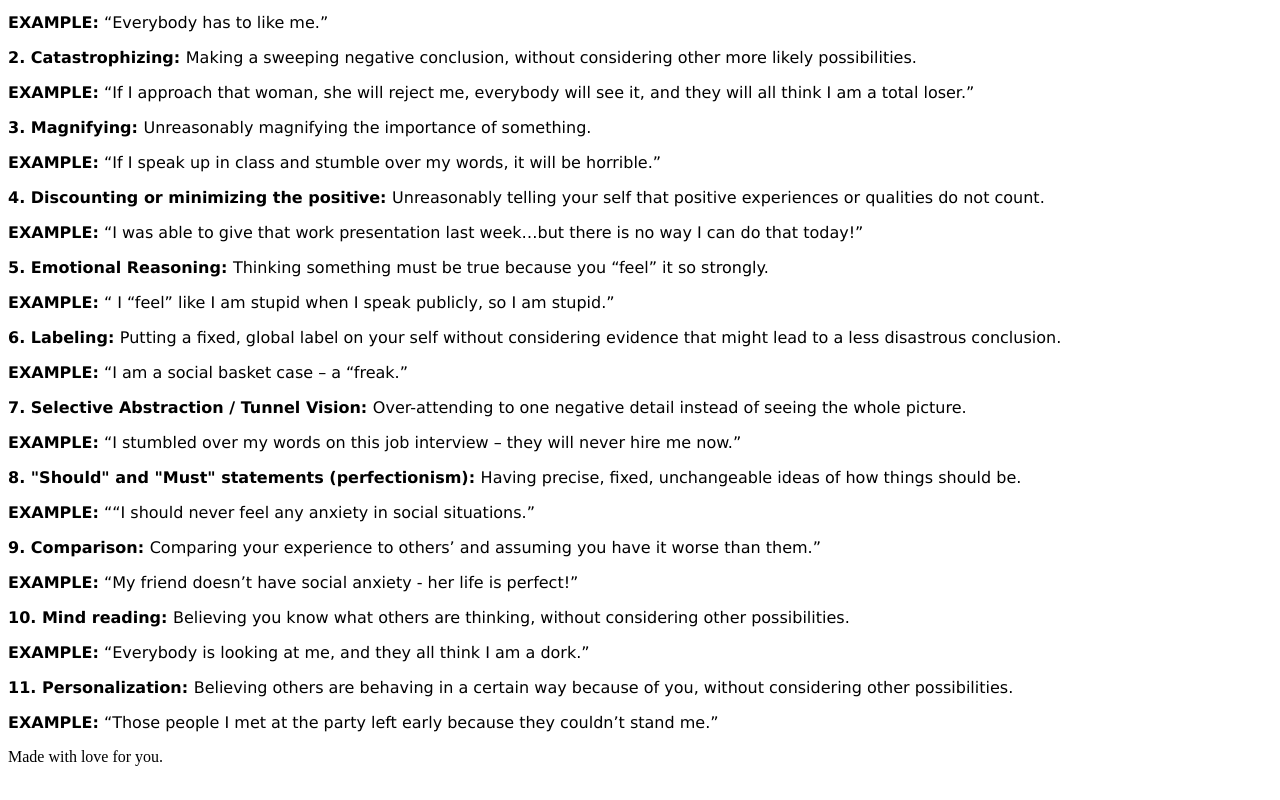
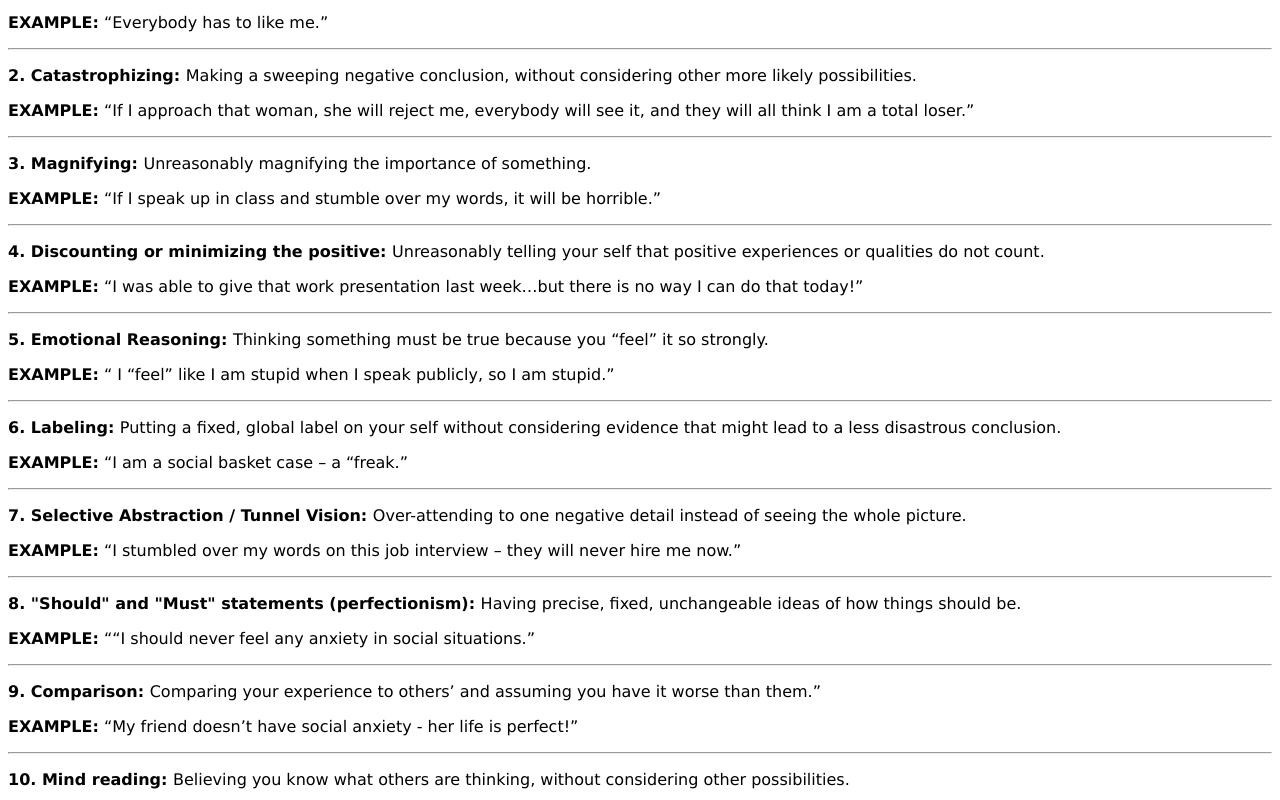
Before and after one commit to kellykaufman/Infinite-Loop-frontend, a Vue app: page /anxiety-themes in a window 1280 px wide. Shown: the part 540-1340 px from the top of the page. Built offline with nearby package versions, Linux system fonts and the light colour scheme; the HTML template or start-up script is replaced by a standard one.

Commit message:
puts breaks between anxieties

```diff
--- a/src/views/AnxietyThemes.vue
+++ b/src/views/AnxietyThemes.vue
@@ -8,6 +8,7 @@
           <p><b>EXAMPLE:</b> “Everybody has to like me.”</p>
         </span>
       </p>
+      <hr />
       <p>
         <b> 2. Catastrophizing: </b>
         <span>
@@ -19,6 +20,7 @@
           </p>
         </span>
       </p>
+      <hr />
       <p>
         <b> 3. Magnifying: </b>
         <span>
@@ -30,6 +32,7 @@
           </p>
         </span>
       </p>
+      <hr />
       <p>
         <b> 4. Discounting or minimizing the positive: </b>
         <span>
@@ -42,6 +45,7 @@
           </p>
         </span>
       </p>
+      <hr />
       <p>
         <b> 5. Emotional Reasoning: </b>
         <span>
@@ -53,6 +57,7 @@
           </p>
         </span>
       </p>
+      <hr />
       <p>
         <b> 6. Labeling: </b>
         <span>
@@ -62,6 +67,7 @@
           <p><b>EXAMPLE:</b> “I am a social basket case – a “freak.”</p>
         </span>
       </p>
+      <hr />
       <p>
         <b> 7. Selective Abstraction / Tunnel Vision: </b>
         <span>
@@ -74,6 +80,7 @@
           </p>
         </span>
       </p>
+      <hr />
       <p>
         <b> 8. "Should" and "Must" statements (perfectionism): </b>
         <span>
@@ -85,6 +92,7 @@
           </p>
         </span>
       </p>
+      <hr />
       <p>
         <b> 9. Comparison: </b>
         <span>
@@ -97,6 +105,7 @@
           </p>
         </span>
       </p>
+      <hr />
       <p>
         <b> 10. Mind reading: </b>
         <span>
@@ -109,6 +118,7 @@
           </p>
         </span>
       </p>
+      <hr />
       <p>
         <b> 11. Personalization: </b>
         <span>
```
